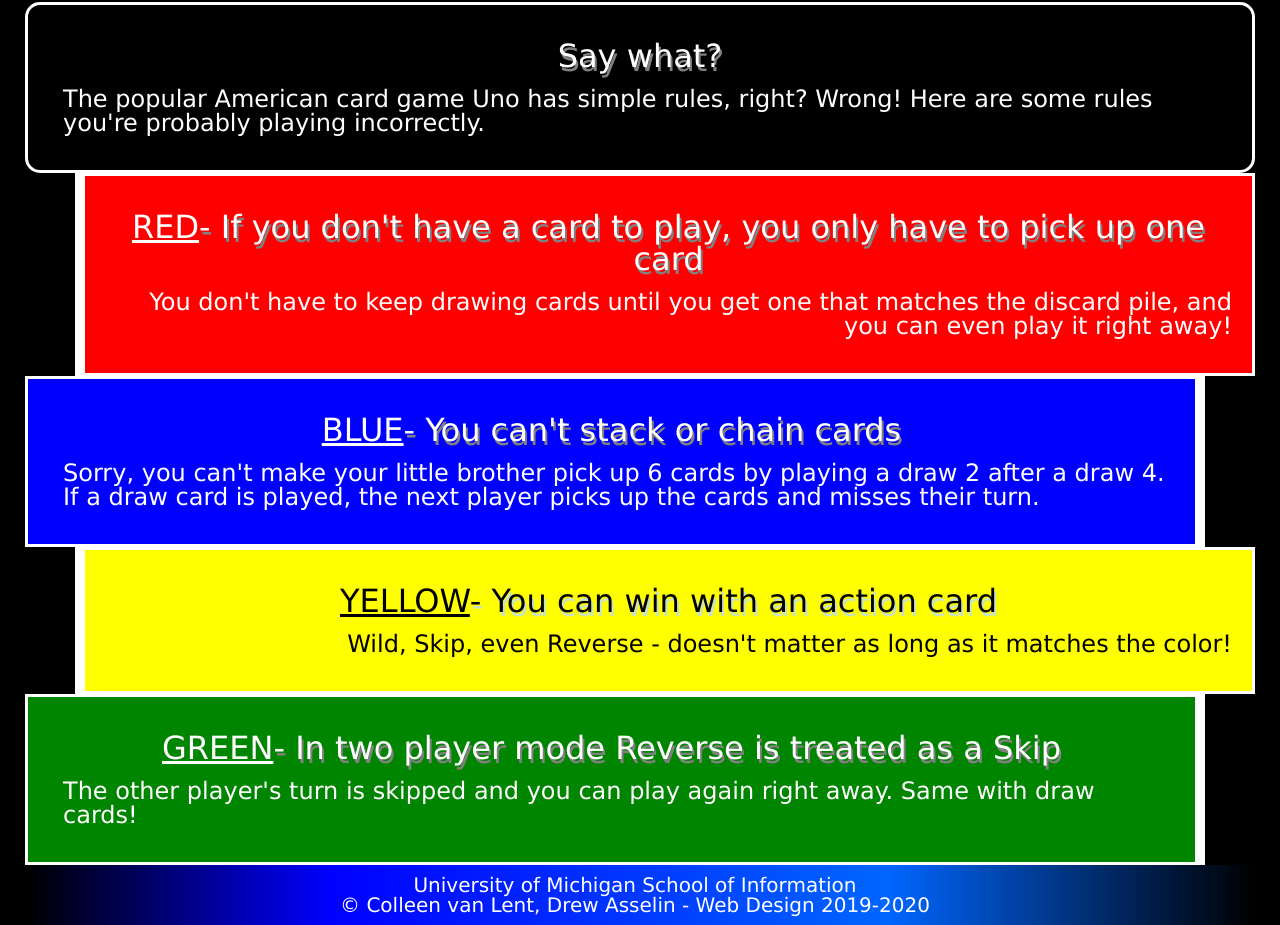
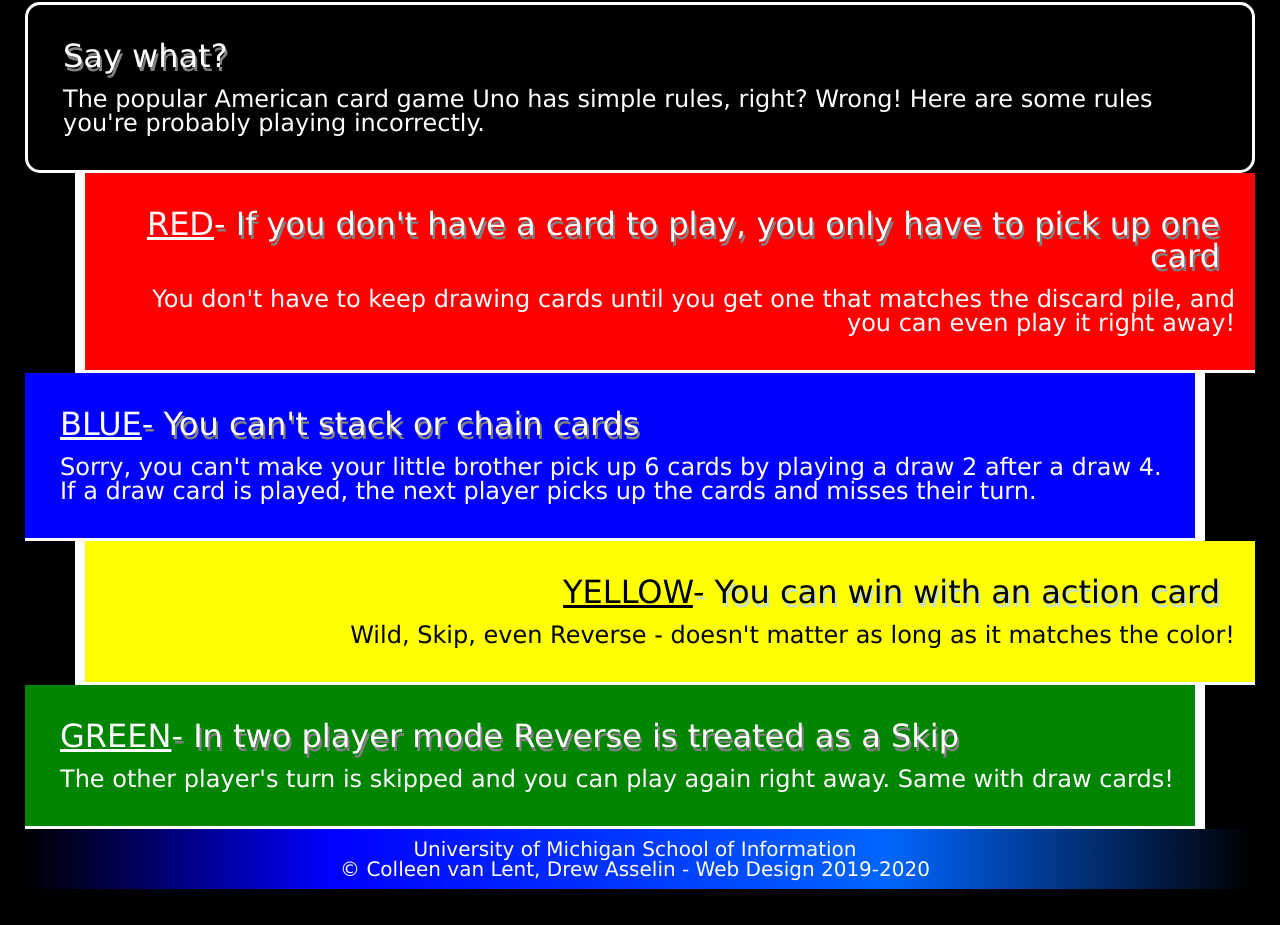
Before and after one commit to cecielz/homework2-2022, a plain HTML site: page index.html in a window 1280 px wide. Shown: the part 418-1343 px from the top of the page. After the commit the page ends 1307 px from the top, so only its background shows below. Drawn offline with Linux system fonts and the light colour scheme.

Commit message:
fix autograder errors

```diff
--- a/css/style.css
+++ b/css/style.css
@@ -15,7 +15,7 @@ margin:1%;
 */
 body{
 
-    font-family: 'Verdana', 'Times New Roman', serif;
+    font-family: Verdana, 'Times New Roman';
     background-color: black;
     color: #FFFFFF;
     margin-top: 25px;
@@ -36,7 +36,6 @@ h1 {
 
 h2 {
     font-size: 32px;
-    text-align: center;
     text-shadow: #808080 2px 4px;
     padding:15px;
 }
@@ -70,7 +69,9 @@ have a 3px solid white border on all sides.
 div {
     min-height: 100px;
     padding: 20px;
-    border:white solid 3px;
+    border-color: white;
+    border-style: solid;
+    border-width: 3px;
 }
 
 .intro{
@@ -82,25 +83,21 @@ div {
     background-color: #ff0000;
     text-align: right;
     margin-left: 50px;
-    border-bottom: 3px solid white;
-    border-left: 10px solid white;
+    border-width: 0px 0px 3px 10px;
 }
 
 .blue{
     background-color: #0000ff;
     text-align: left;
     margin-right: 50px;
-    border-right: 10px solid white;
-    border-bottom: 3px solid white;
-
+    border-width: 0px 10px 3px 0px;
 }
 
 .yellow{
     background-color: #ffff00;
     text-align: right;
     margin-left: 50px;
-    border-bottom: 3px solid white;
-    border-left: 10px solid white;
+    border-width: 0px 0px 3px 10px;
 }
 
 div.yellow p{
@@ -117,8 +114,7 @@ div.yellow h2 {
     background-color: #008500;
     text-align: left;
     margin-right: 50px;
-    border-right: 10px solid white;
-    border-bottom: 3px solid white;
+    border-width: 0px 10px 3px 0px;
 }
 
 span {
```
Also changed, not shown: 1 other file.
